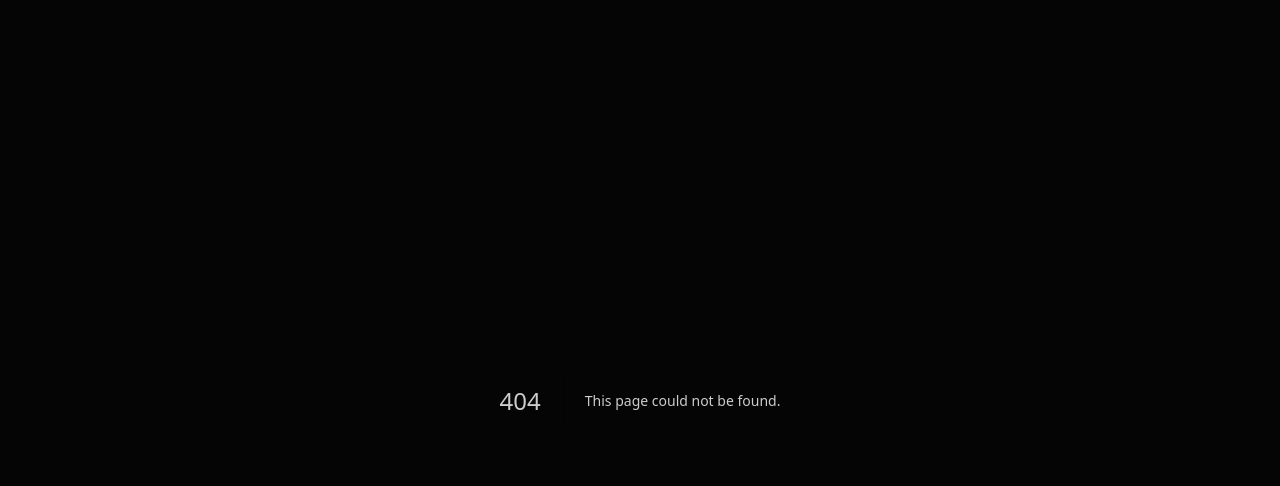
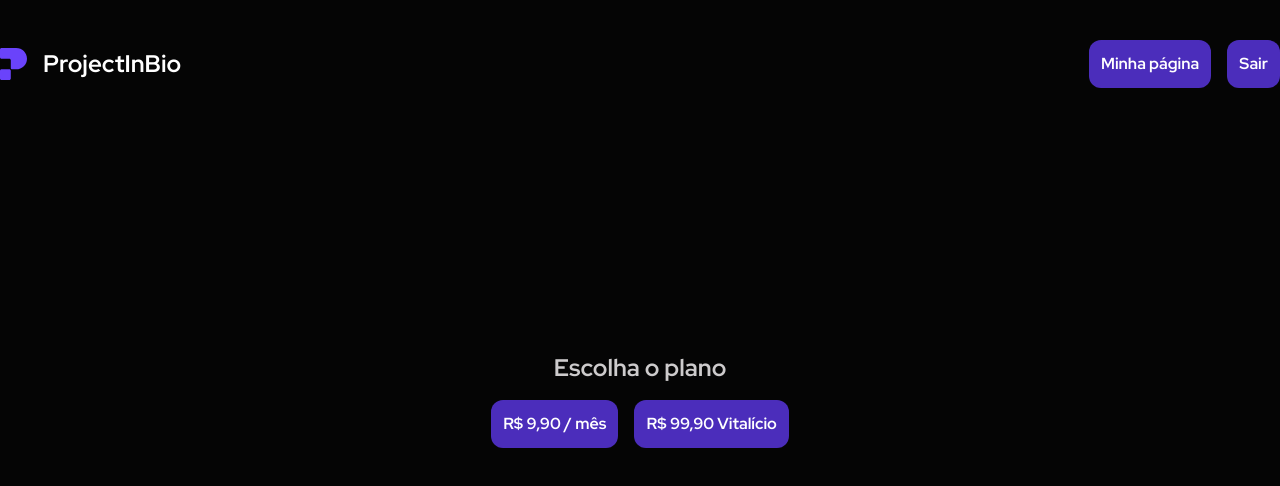
Before and after one commit to raffreitas/project-in-bio, a Next.js app: page /1/upgrade in a window 1280 px wide. Before the commit this address had no page. Shown: the top 486 px of the page. Built offline with nearby package versions, Linux system fonts and the light colour scheme.

Commit message:
feat: add upgrade link to ProfilePage and create Upgrade page component

```diff
--- a/src/app/(pages)/[profileId]/page.tsx
+++ b/src/app/(pages)/[profileId]/page.tsx
@@ -1,5 +1,6 @@
 import { ProjectCard, TotalVisits, UserCard } from "@/components/commons";
 import { Plus } from "lucide-react";
+import Link from "next/link";
 
 type ProfilePageProps = {
   params: Promise<{ profileId: string }>;
@@ -7,14 +8,15 @@ type ProfilePageProps = {
 
 export default async function ProfilePage({ params }: ProfilePageProps) {
   const { profileId } = await params;
-  console.log(profileId);
   return (
     <div className="relative h-screen flex p-20 overflow-hidden">
       <div className="fixed top-0 left-0 w-full flex justify-center items-center gap-1 py-2 bg-background-tertiary">
         <span>Você está usando a versão trial.</span>
-        <button className="text-accent-green font-bold">
-          Faça o upgrade agora!
-        </button>
+        <Link href={`/${profileId}/upgrade`}>
+          <button className="text-accent-green font-bold hover:underline">
+            Faça o upgrade agora!
+          </button>
+        </Link>
       </div>
       <div className="w-1/2 flex justify-center h-min">
         <UserCard />
--- /dev/null
+++ b/src/app/(pages)/[profileId]/upgrade/page.tsx
@@ -0,0 +1,15 @@
+import { Header } from "@/components/landing-page";
+import { Button } from "@/components/ui";
+
+export default function Upgrade() {
+  return (
+    <div className="h-screen flex flex-col items-center justify-center gap-4">
+      <Header />
+      <h2 className="text-2xl font-bold">Escolha o plano</h2>
+      <div className="flex gap-4">
+        <Button>R$ 9,90 / mês</Button>
+        <Button>R$ 99,90 Vitalício</Button>
+      </div>
+    </div>
+  );
+}
```
